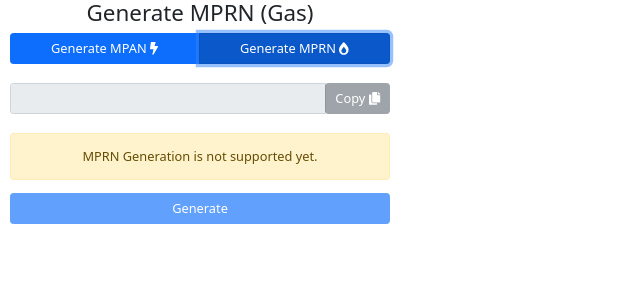
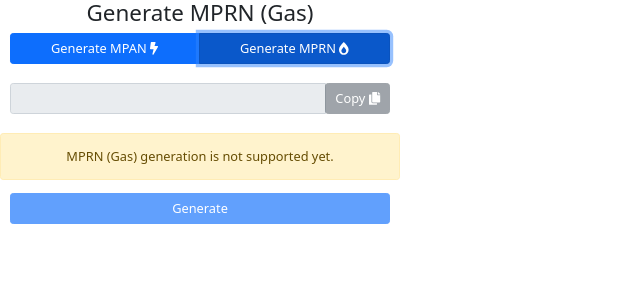
Before and after one commit to ajhudson/mpxn-generator, a React (Create React App) app: page / in a window 1280 px wide. Both pictures are taken after a click on the button "Generate MPRN". Shown: the top 300 px of the page, without its empty margins (0-640 px from the left). Built offline with nearby package versions, Linux system fonts and the light colour scheme.

Commit message:
broke not supported warning into component and test

```diff
--- a/package.json
+++ b/package.json
@@ -10,6 +10,7 @@
     "@testing-library/react": "^11.2.7",
     "@testing-library/user-event": "^12.8.3",
     "bootstrap": "^5.0.2",
+    "prop-types": "^15.7.2",
     "react": "^17.0.2",
     "react-copy-to-clipboard": "^5.0.3",
     "react-dom": "^17.0.2",
--- a/src/generator/Generator.jsx
+++ b/src/generator/Generator.jsx
@@ -7,7 +7,6 @@ import {
   Form,
   FormGroup,
   Input,
-  Alert,
   Col,
   InputGroup,
   InputGroupAddon,
@@ -17,6 +16,7 @@ import { FontAwesomeIcon } from "@fortawesome/react-fontawesome";
 import { faBurn, faBolt, faCopy } from "@fortawesome/free-solid-svg-icons";
 import RowSpacer from "./RowSpacer";
 import MpanGenerator from "./lib/mpanGenerator";
+import NotSupportedWarning from "./NotSupportedWarning";
 
 const MPXN_TYPES = { MPAN: 1, MPRN: 2 };
 
@@ -102,9 +102,10 @@ const Generator = () => {
         </Row>
         <RowSpacer />
         <Row>
-          <span style={{ display: elemsAreDisabled ? "block" : "none" }}>
-            <Alert color="warning">MPRN Generation is not supported yet.</Alert>
-          </span>
+          <NotSupportedWarning
+            show={elemsAreDisabled}
+            mpxnType={getMpxnText()}
+          />
 
           <ButtonGroup>
             <Button
--- /dev/null
+++ b/src/generator/NotSupportedWarning.jsx
@@ -0,0 +1,18 @@
+import React from "react";
+import PropTypes from "prop-types";
+import { Alert } from "reactstrap";
+
+const NotSupportedWarning = ({ show, mpxnType }) => {
+  return (
+    show && (
+      <Alert color="warning">{mpxnType} generation is not supported yet.</Alert>
+    )
+  );
+};
+
+export default NotSupportedWarning;
+
+NotSupportedWarning.propTypes = {
+  show: PropTypes.bool.isRequired,
+  mpxnType: PropTypes.string.isRequired,
+};
```
Also changed, not shown: 2 other files (tests, documents, lock files or other folders).
